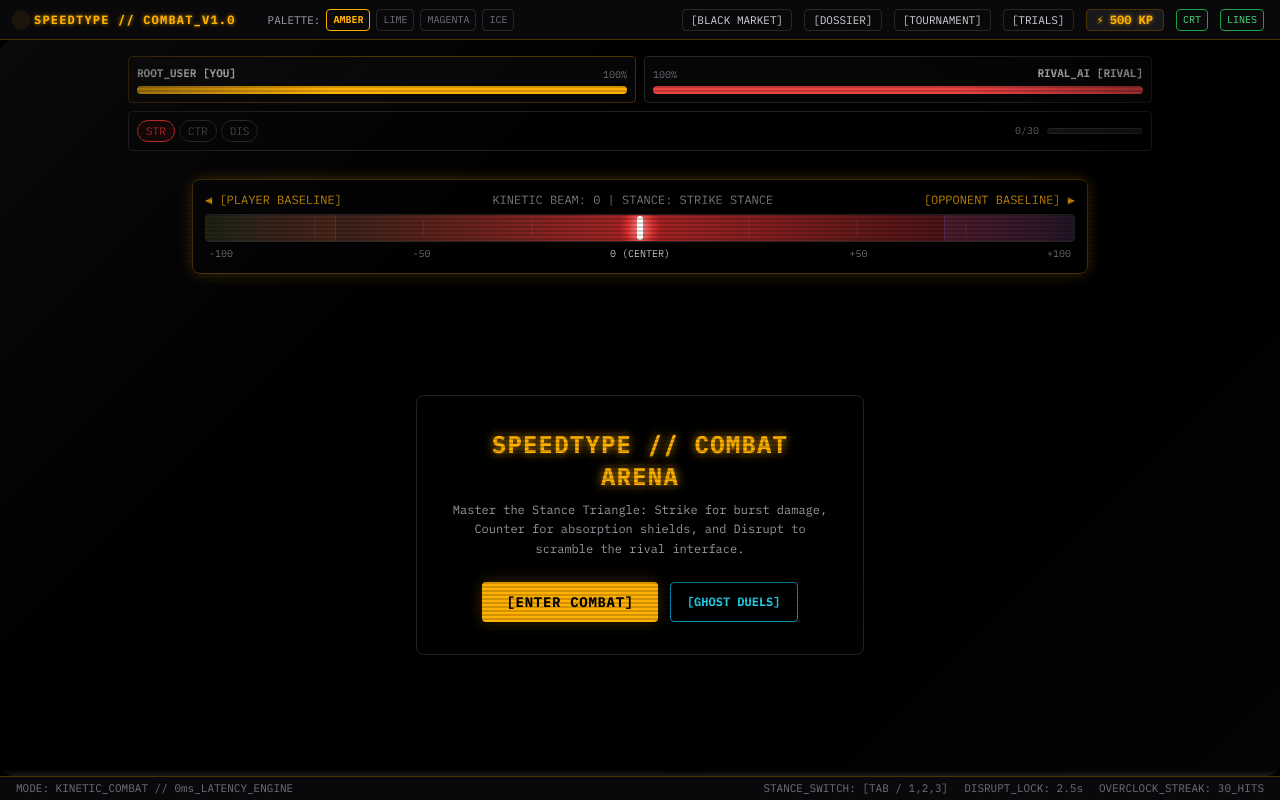
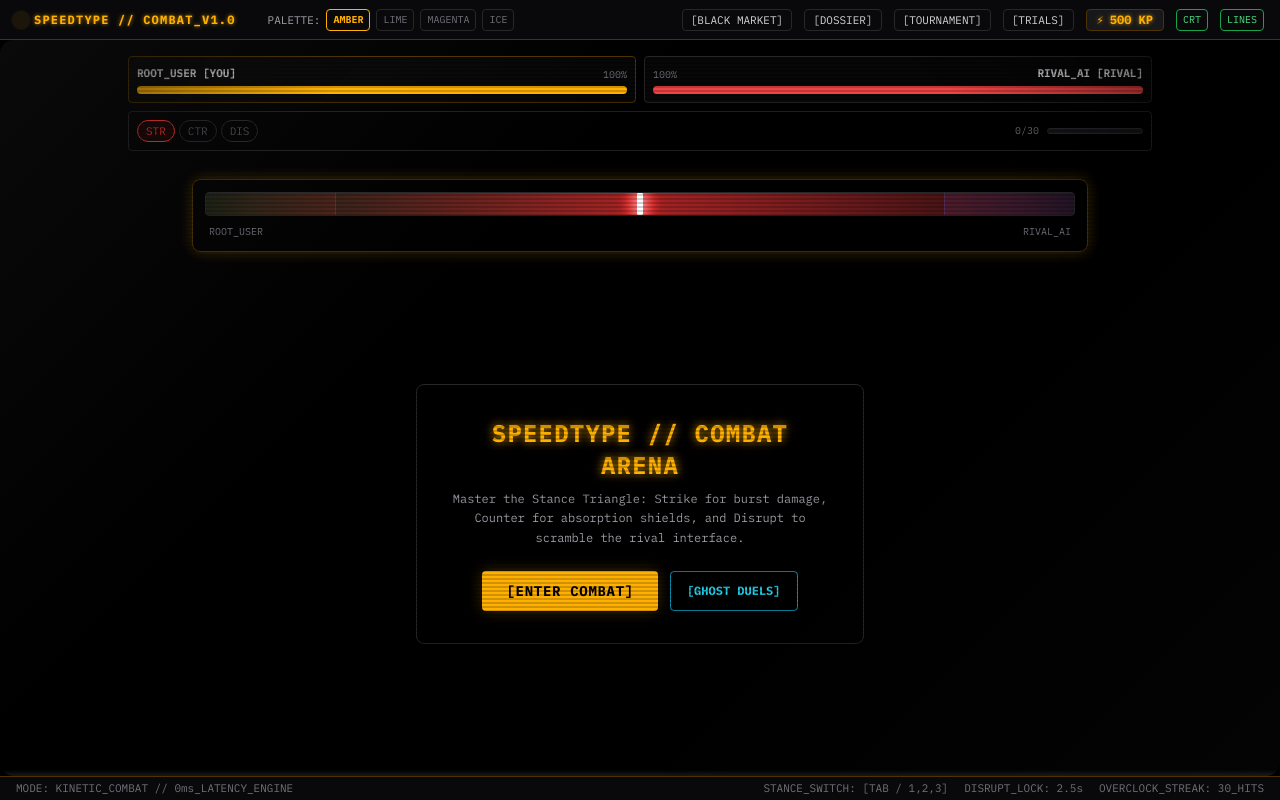
Before and after one commit to NathanP278/speedtype, a React (Vite) app: page / in a window 1280 px wide. Built offline with nearby package versions, Linux system fonts and the light colour scheme.

Commit message:
feat(5-2): simplify KineticBeamDisplay to bar-only

```diff
--- a/src/App.tsx
+++ b/src/App.tsx
@@ -292,7 +292,12 @@ export function App() {
       />
 
       {/* Center Kinetic Tug-of-War Beam */}
-      <KineticBeamDisplay beamState={combat.beamState} isOverclocked={combat.isOverclocked} />
+      <KineticBeamDisplay
+        beamState={combat.beamState}
+        isOverclocked={combat.isOverclocked}
+        playerName={combat.player.name}
+        opponentName={combat.opponent.name}
+      />
 
       {/* Active Match Arena / Word Zones */}
       <div className="w-full max-w-5xl flex-1 flex flex-col justify-center items-center relative my-2">
--- a/src/components/KineticBeamDisplay.tsx
+++ b/src/components/KineticBeamDisplay.tsx
@@ -5,11 +5,15 @@ import { STANCE_CONFIGS } from '../engine/dictionary.ts';
 interface KineticBeamDisplayProps {
   beamState: BeamState;
   isOverclocked?: boolean;
+  playerName?: string;
+  opponentName?: string;
 }
 
 export const KineticBeamDisplay: React.FC<KineticBeamDisplayProps> = ({
   beamState,
   isOverclocked = false,
+  playerName = 'YOU',
+  opponentName = 'RIVAL',
 }) => {
   const { position, dominantStance, screenShake } = beamState;
   const stanceConfig = STANCE_CONFIGS[dominantStance];
@@ -29,39 +33,14 @@ export const KineticBeamDisplay: React.FC<KineticBeamDisplayProps> = ({
         boxShadow: `0 0 15px var(--theme-dim)`,
       }}
     >
-      {/* HUD Header Labels */}
-      <div className="flex justify-between text-xs font-mono mb-1.5 opacity-80 select-none">
-        <span className={isNearPlayerKo ? 'text-red-500 font-bold animate-pulse' : 'text-[var(--theme-text)]'}>
-          ◀ [PLAYER BASELINE] {isNearPlayerKo && 'CRITICAL HAZARD!'}
-        </span>
-        <span className="text-zinc-400 font-mono">
-          KINETIC BEAM: {position > 0 ? `+${Math.round(position)}` : Math.round(position)} | STANCE: {stanceConfig.name.toUpperCase()}
-        </span>
-        <span className={isNearOpponentKo ? 'text-green-400 font-bold animate-pulse' : 'text-[var(--theme-text)]'}>
-          {isNearOpponentKo && 'KO IMMINENT!'} [OPPONENT BASELINE] ▶
-        </span>
-      </div>
-
       {/* Beam Track */}
-      <div className="relative h-7 w-full bg-zinc-950 rounded border border-zinc-800 overflow-hidden flex items-center">
+      <div className="relative h-6 w-full bg-zinc-950 rounded border border-zinc-800 overflow-hidden flex items-center">
         {/* Baseline Danger Zones */}
         <div className="absolute left-0 top-0 bottom-0 w-[15%] bg-red-950/40 border-r border-red-800/50" />
         <div className="absolute right-0 top-0 bottom-0 w-[15%] bg-blue-950/40 border-l border-blue-800/50" />
 
         {/* Center Equilibrium Line */}
         <div className="absolute left-1/2 top-0 bottom-0 w-[2px] bg-zinc-600 -translate-x-1/2 z-10 opacity-70" />
-
-        {/* Grid Tick Markers */}
-        {[-75, -50, -25, 25, 50, 75].map(tick => {
-          const leftPercent = ((tick + 100) / 200) * 100;
-          return (
-            <div
-              key={tick}
-              className="absolute top-1 bottom-1 w-[1px] bg-zinc-800 -translate-x-1/2 pointer-events-none"
-              style={{ left: `${leftPercent}%` }}
-            />
-          );
-        })}
 
         {/* Dynamic Plasma Conduit (Left energy side) */}
         <div
@@ -107,13 +86,14 @@ export const KineticBeamDisplay: React.FC<KineticBeamDisplayProps> = ({
         </div>
       </div>
 
-      {/* Tension scale tick numbers */}
-      <div className="flex justify-between text-[10px] font-mono mt-1 text-zinc-500 select-none px-1">
-        <span>-100</span>
-        <span>-50</span>
-        <span className="text-zinc-300">0 (CENTER)</span>
-        <span>+50</span>
-        <span>+100</span>
+      {/* Name Labels */}
+      <div className="flex justify-between text-[10px] font-mono mt-2 select-none px-1">
+        <span className={isNearPlayerKo ? 'text-red-500 font-bold' : 'text-zinc-500'}>
+          {playerName}
+        </span>
+        <span className={isNearOpponentKo ? 'text-green-400 font-bold' : 'text-zinc-500'}>
+          {opponentName}
+        </span>
       </div>
     </div>
   );
```
